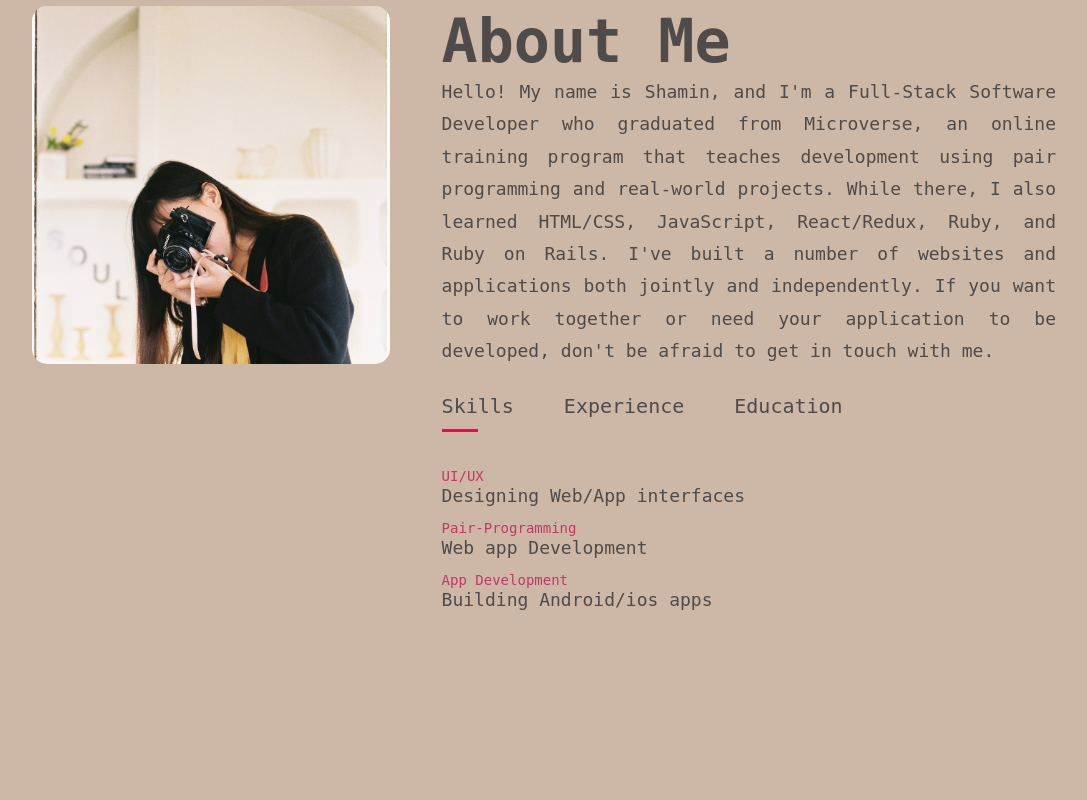
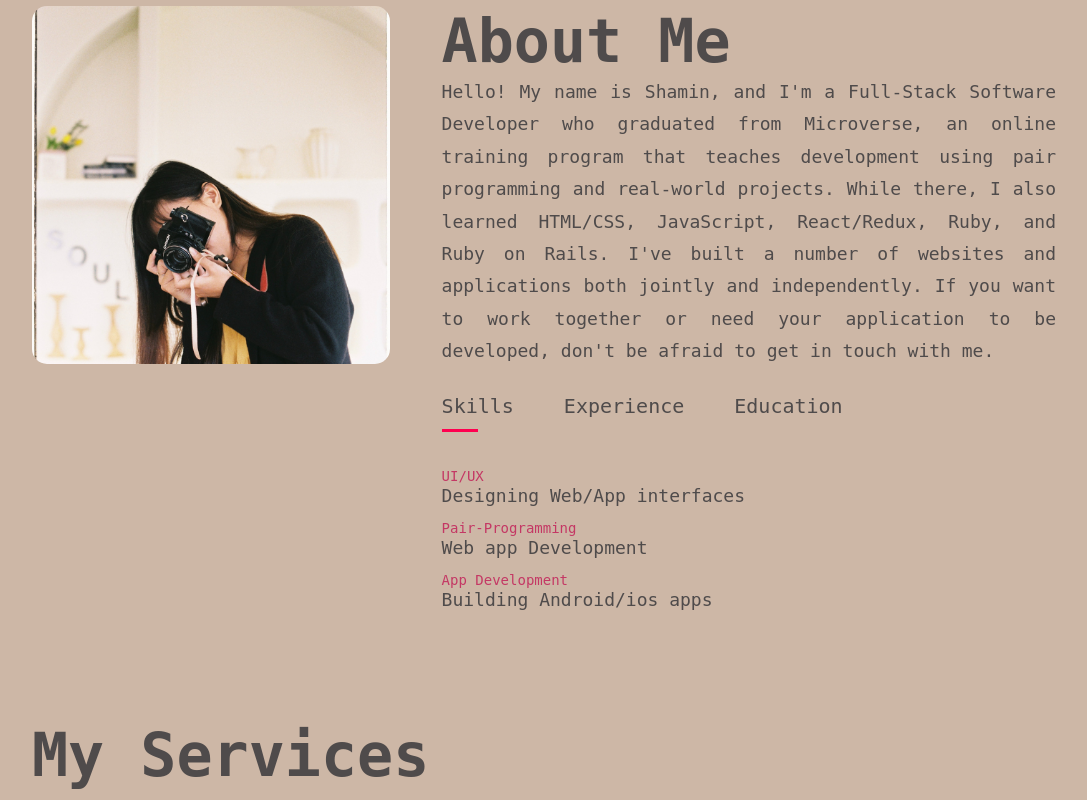
Before and after one commit to sharminkhan0/My-1st-responsive-portfolio-with-html-css-js, a plain HTML site: page index.html in a window 1280 px wide. Shown: the part 884-1684 px from the top of the page, without its empty margins (96-1183 px from the left). Before the commit the page ends 1594 px from the top, so only its background shows below. Drawn offline with Linux system fonts and the light colour scheme.

Commit message:
update indexfiles for services section comand

```diff
--- a/index.html
+++ b/index.html
@@ -93,6 +93,12 @@
         </div>
         </div>
 
+        <!----services-->
+    <div id="services">
+        <div class="container">
+            <h1 class="sub-titles">My Services</h1>
+            <div class="services-list">
+
 
 
 
```
